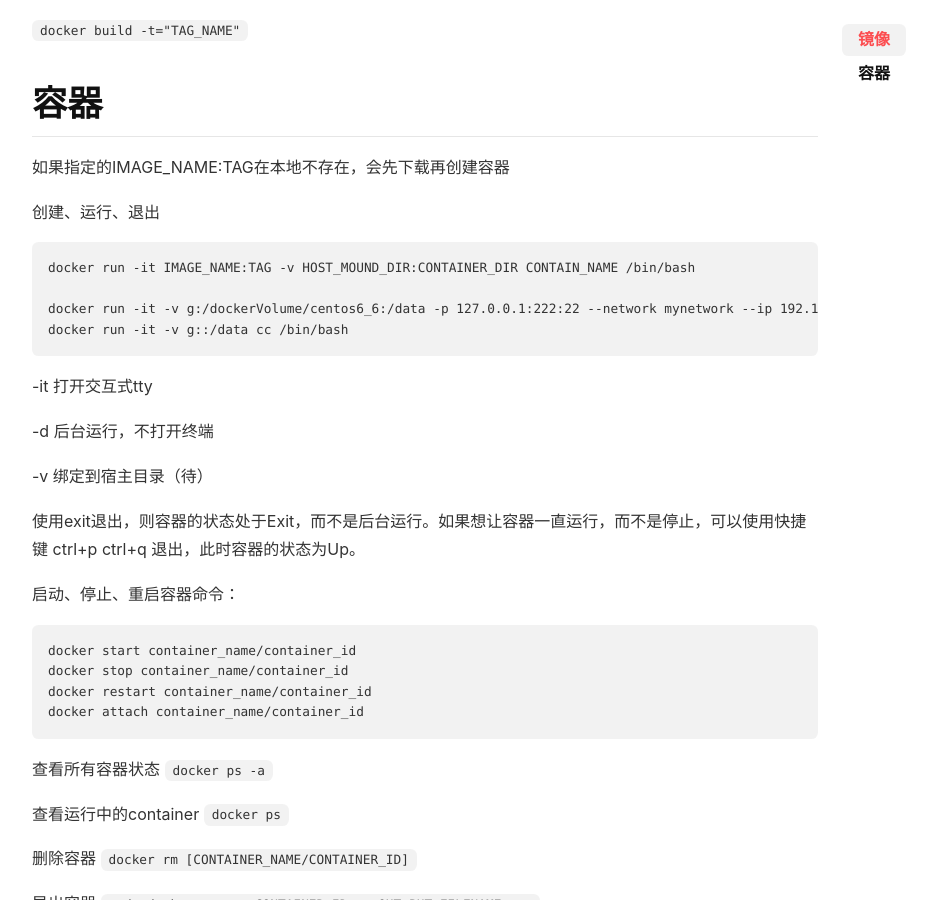
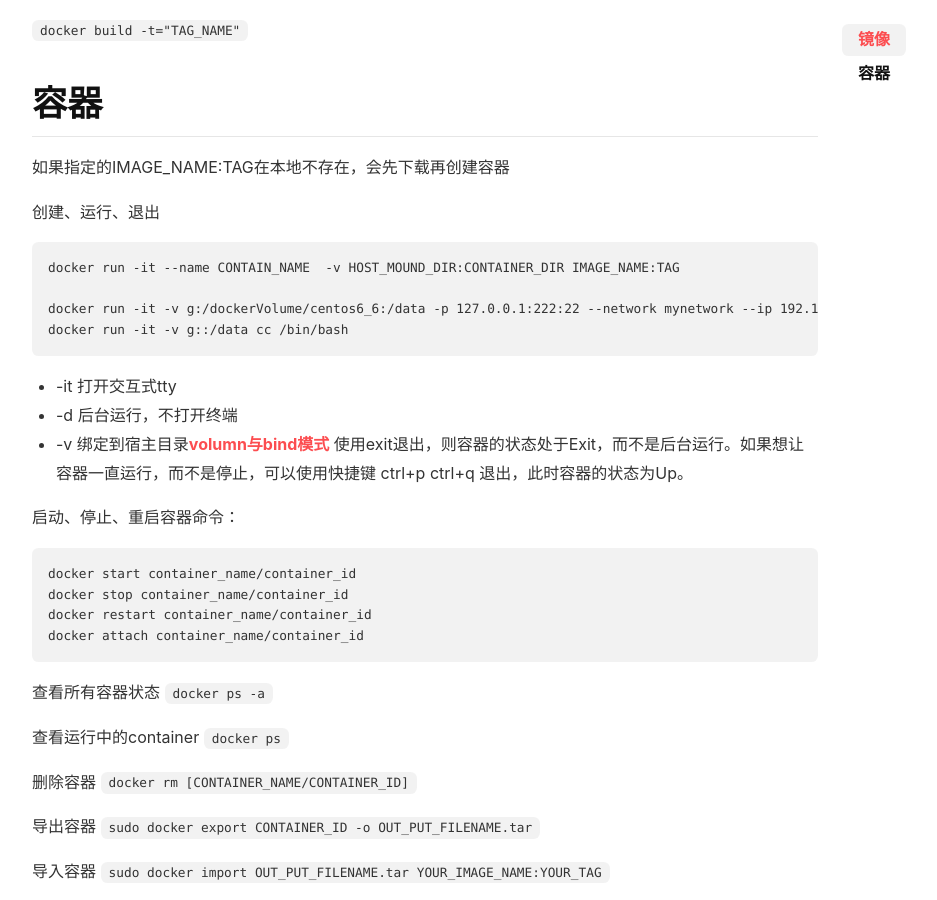
Before and after one commit to lizijie/lizijie.github.io, a Jekyll site: the page built from _posts/2023-09-30-docker笔记.md, in a window 1280 px wide and 900 px high, scrolled down 757 px. Shown: the whole window, without its empty margins (105-1042 px from the left). Built offline with Jekyll 4.4.1, drawn with Linux system fonts in a browser that asks for light colours; nearby versions of some CDN libraries; comment, search, counter and statistics services are not loaded.

Commit message:
Update 2023-09-30-docker笔记.md

````diff
--- a/_posts/2023-09-30-docker笔记.md
+++ b/_posts/2023-09-30-docker笔记.md
@@ -40,17 +40,14 @@ tags: docker
 
 创建、运行、退出
 ```
-docker run -it IMAGE_NAME:TAG -v HOST_MOUND_DIR:CONTAINER_DIR CONTAIN_NAME /bin/bash
+docker run -it --name CONTAIN_NAME  -v HOST_MOUND_DIR:CONTAINER_DIR IMAGE_NAME:TAG
 
 docker run -it -v g:/dockerVolume/centos6_6:/data -p 127.0.0.1:222:22 --network mynetwork --ip 192.168.0.2 --dns 8.8.8.8 --dns 114.114.114.114 centos:6.6 /bin/bash
 docker run -it -v g::/data cc /bin/bash
 ```
--it 打开交互式tty
-
--d 后台运行，不打开终端
-
--v 绑定到宿主目录（待）
-
+* -it 打开交互式tty
+* -d 后台运行，不打开终端
+* -v 绑定到宿主目录[volumn与bind模式](https://docs.docker.com/storage/bind-mounts/#choose-the--v-or---mount-flag)
 使用exit退出，则容器的状态处于Exit，而不是后台运行。如果想让容器一直运行，而不是停止，可以使用快捷键 ctrl+p ctrl+q 退出，此时容器的状态为Up。
 
 启动、停止、重启容器命令：
````
